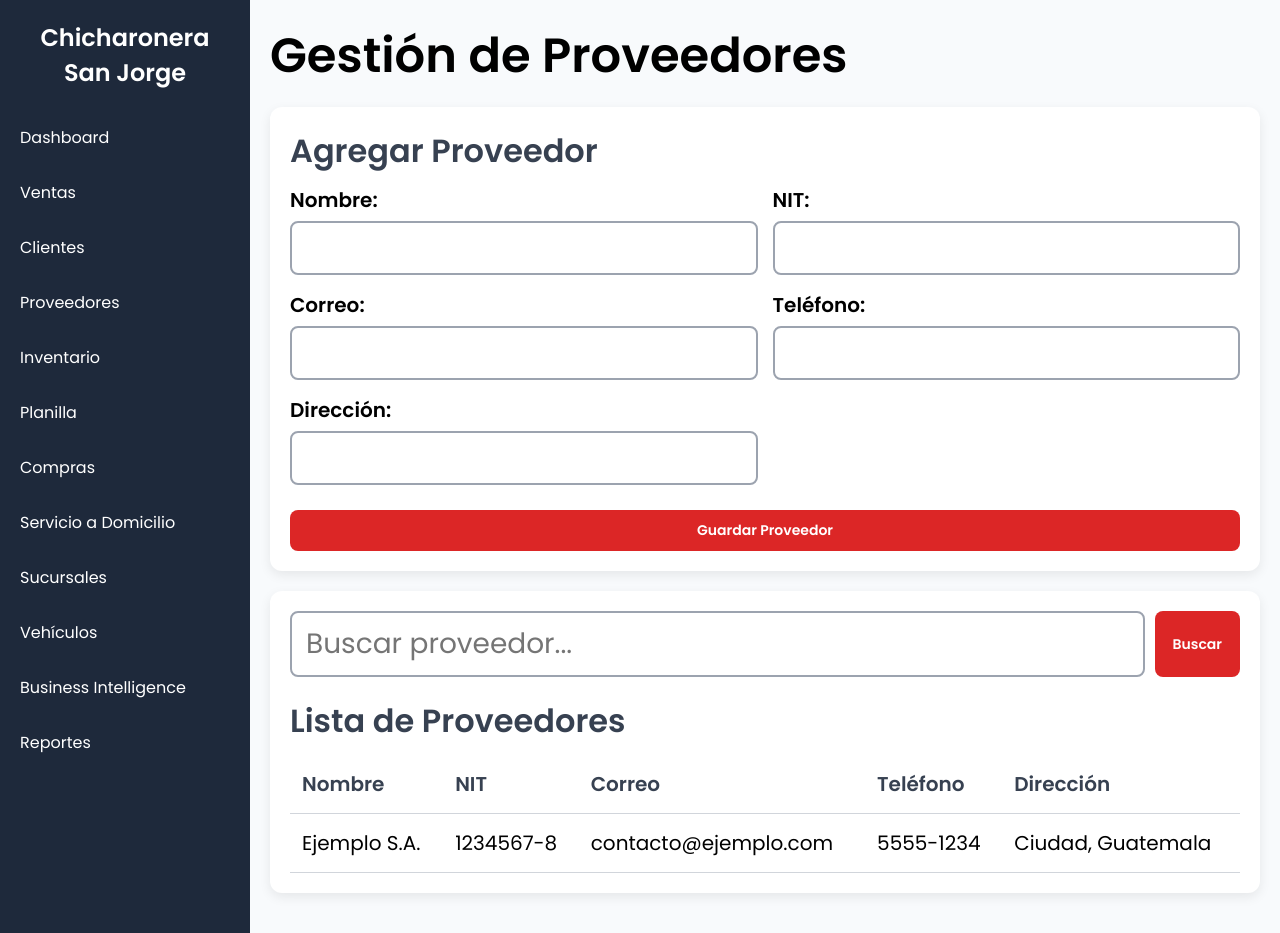
After one commit to IngPau/ChicharroneraSanJorge, a PHP site: page /proveedores.php in a window 1280 px wide. The commit adds this page. Run offline with PHP 8.4, Linux system fonts and the light colour scheme.

Commit message:
Proveedores

```diff
--- /dev/null
+++ b/proveedores.php
@@ -0,0 +1,95 @@
+<!DOCTYPE html>
+<html lang="es">
+<head>
+  <meta charset="UTF-8">
+  <meta name="viewport" content="width=device-width, initial-scale=1.0">
+  <title>Proveedores</title>
+  <link rel="stylesheet" href="style.css">
+</head>
+<body>
+  <div class="container">
+    <!-- Sidebar -->
+    <aside class="sidebar">
+      <h2>Chicharonera San Jorge</h2>
+      <nav>
+        <ul>
+          <li><a href="index.php">Dashboard</a></li>
+          <li><a href="ventas.php">Ventas</a></li>
+          <li><a href="clientes.php">Clientes</a></li>
+          <li><a href="proveedores.php">Proveedores</a></li>
+          <li><a href="inventario.php">Inventario</a></li>
+          <li><a href="planilla.php">Planilla</a></li>
+          <li><a href="compras.php">Compras</a></li>
+          <li><a href="servicio_domicilio.php">Servicio a Domicilio</a></li>
+          <li><a href="sucursales.php">Sucursales</a></li>
+          <li><a href="vehiculos.php">Vehículos</a></li>
+          <li><a href="bi.php">Business Intelligence</a></li>
+          <li><a href="reportes.php">Reportes</a></li>
+        </ul>
+      </nav>
+    </aside>
+
+  <div class="main">
+    <header>
+      <h1>Gestión de Proveedores</h1>
+    </header>
+
+    <section class="card">
+      <h2>Agregar Proveedor</h2>
+      <form id="supplierForm">
+        <div class="form-group">
+          <label for="name">Nombre:</label>
+          <input type="text" id="name" required>
+        </div>
+        <div class="form-group">
+          <label for="ruc">NIT:</label>
+          <input type="text" id="ruc">
+        </div>
+        <div class="form-group">
+          <label for="email">Correo:</label>
+          <input type="email" id="email">
+        </div>
+        <div class="form-group">
+          <label for="phone">Teléfono:</label>
+          <input type="tel" id="phone">
+        </div>
+        <div class="form-group">
+          <label for="address">Dirección:</label>
+          <input type="text" id="address">
+        </div>
+        <button type="submit" class="btn">Guardar Proveedor</button>
+      </form>
+    </section>
+
+    <section class="card">
+       <div class="toolbar">
+        <input type="search" id="search" placeholder="Buscar proveedor...">
+        <button class="btn" id="btnExport">Buscar</button>
+      </div>
+      <h2>Lista de Proveedores</h2>
+      <table>
+        <thead>
+          <tr>
+            <th>Nombre</th>
+            <th>NIT</th>
+            <th>Correo</th>
+            <th>Teléfono</th>
+            <th>Dirección</th>
+          </tr>
+        </thead>
+        <tbody id="supplierTable">
+          <tr>
+            <td>Ejemplo S.A.</td>
+            <td>1234567-8</td>
+            <td>contacto@ejemplo.com</td>
+            <td>5555-1234</td>
+            <td>Ciudad, Guatemala</td>
+          </tr>
+        </tbody>
+      </table>
+    </section>
+  </div>
+
+    </div>
+    </body>
+    </html>
--- a/style.css
+++ b/style.css
@@ -1,4 +1,6 @@
 /* ===================== RESETEO GENERAL ===================== */
+@import url('https://fonts.googleapis.com/css2?family=Poppins:wght@400;600&display=swap');
+
 * {
   margin: 0;
   padding: 0;
@@ -230,6 +232,7 @@
 }
 
 
+
 /*--------CSS VENTAS-------------- KEVIN NATARENO*/
 .parent {
     display: grid;
@@ -380,11 +383,58 @@
   color: #334155;
 }
 
-.btn-nuevo {
+.btn-nuevo
+
+/* SERGIO PROVEEDORES*/
+
+body {
+  font-family: 'Poppins', sans-serif;
+  background: #f8fafc;
+  color: #374151;
+}
+
+ h1 {
+  font-size: 48px;
+  font-weight: 600;
+  margin-bottom: 15px;
+}
+
+.card h2 {
+  font-size: 32px;
+  font-weight: 600;
+  margin-bottom: 10px;
+  color: #374151;
+}
+
+/* Toolbar */
+.toolbar {
+  display: flex;
+  flex-wrap: wrap;
+  gap: 10px;
+  margin-bottom: 20px;
+}
+
+.toolbar input[type="search"] {
+  padding: 10px 14px;
+  border: 2px solid #9ca3af;
+  border-radius: 8px;
+  font-size: 28px;
+  flex: 1;
+}
+
+.toolbar input:focus {
+  outline: none;
+  border-color: #dc2626;
+}
+
+/* Botones */
+.btn {
+
   background: #dc2626;
   color: white;
   border: none;
   padding: 10px 18px;
+
   border-radius: 8px;
   cursor: pointer;
   font-weight: bold;
@@ -504,9 +554,56 @@
   padding: 20px;
   border-radius: 10px;
   box-shadow: 0 3px 8px rgba(0,0,0,0.1);
+
+  font-size: 28px;
+  border-radius: 8px;
+  cursor: pointer;
+  transition: background 0.3s;
+}
+
+.btn:hover {
+  background: #b91c1c;
+}
+
+/* Tarjetas */
+.card {
+  background: white;
+  padding: 20px;
+  border-radius: 12px;
+  box-shadow: 0 4px 12px rgba(0,0,0,0.08);
+  margin-bottom: 20px;
+}
+
+/* Tabla de proveedores */
+table {
+  width: 100%;
+  border-collapse: collapse;
+  font-size: 20px;
+}
+
+th, td {
+  padding: 14px 12px;
+  text-align: left;
+  border-bottom: 1px solid #d1d5db;
+}
+
+th {
+  font-weight: 600;
+  color: #374151;
+}
+
+/* Formulario */
+form {
+  display: grid;
+  grid-template-columns: 1fr 1fr;
+  gap: 15px;
+}
+
+.form-group {
   display: flex;
   flex-direction: column;
 }
+
 
 .servicio-domicilio .cart h2 {
   margin-bottom: 15px;
@@ -617,3 +714,30 @@
     width: 100%;
   }
 }
+
+label {
+  font-size: 20px;
+  font-weight: 600;
+  margin-bottom: 6px;
+}
+
+input[type="text"],
+input[type="email"],
+input[type="tel"] {
+  padding: 10px 14px;
+  border: 2px solid #9ca3af;
+  border-radius: 8px;
+  font-size: 20px;
+}
+
+input:focus {
+  outline: none;
+  border-color: #dc2626;
+}
+
+form button {
+  grid-column: 1 / -1;
+  margin-top: 10px;
+}
+
+/*FIN SERGIO PROVEEDORES*/
--- a/ventas.php
+++ b/ventas.php
@@ -1,4 +1,3 @@
-?>
 <!DOCTYPE html>
 <html lang="es">
 <head>
```
